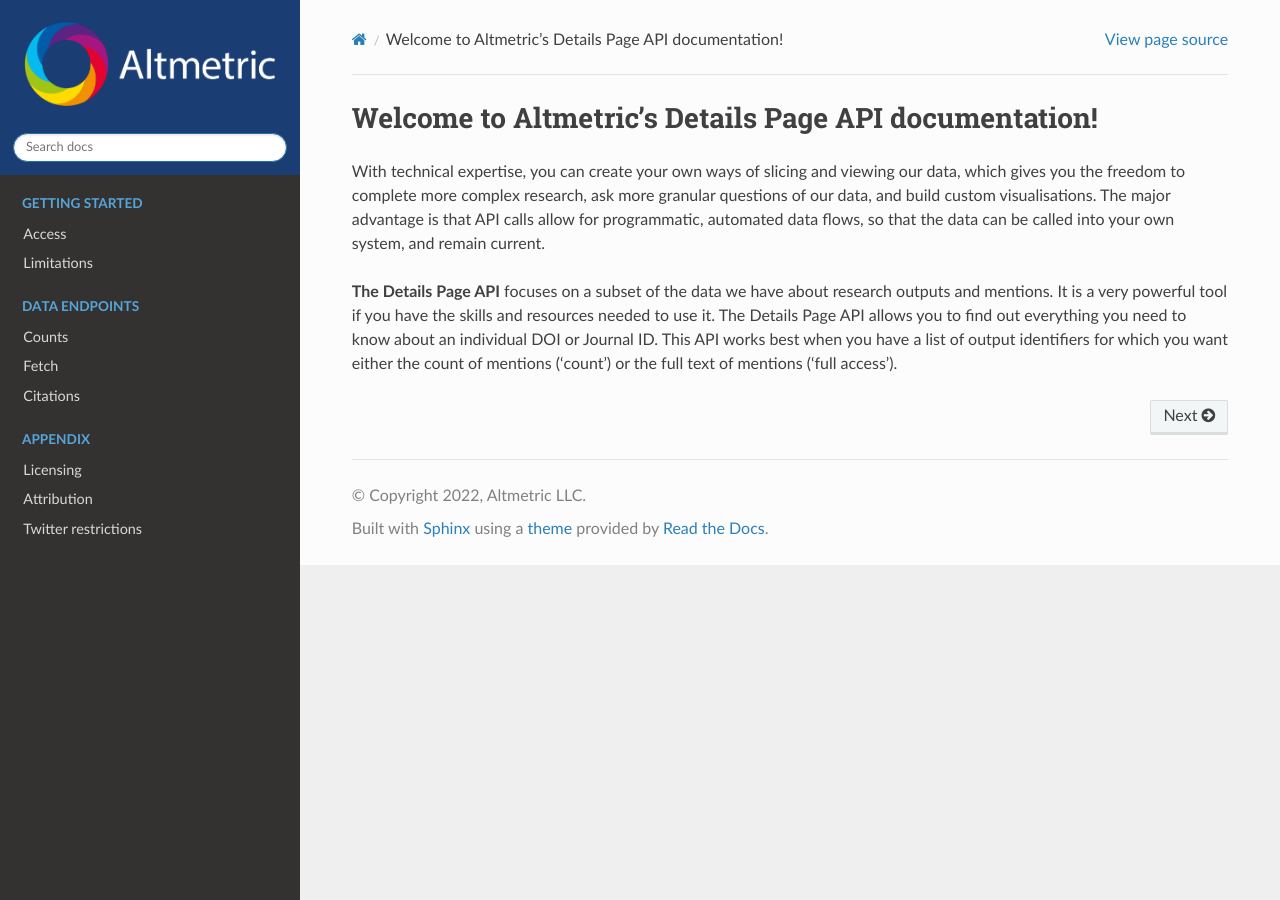
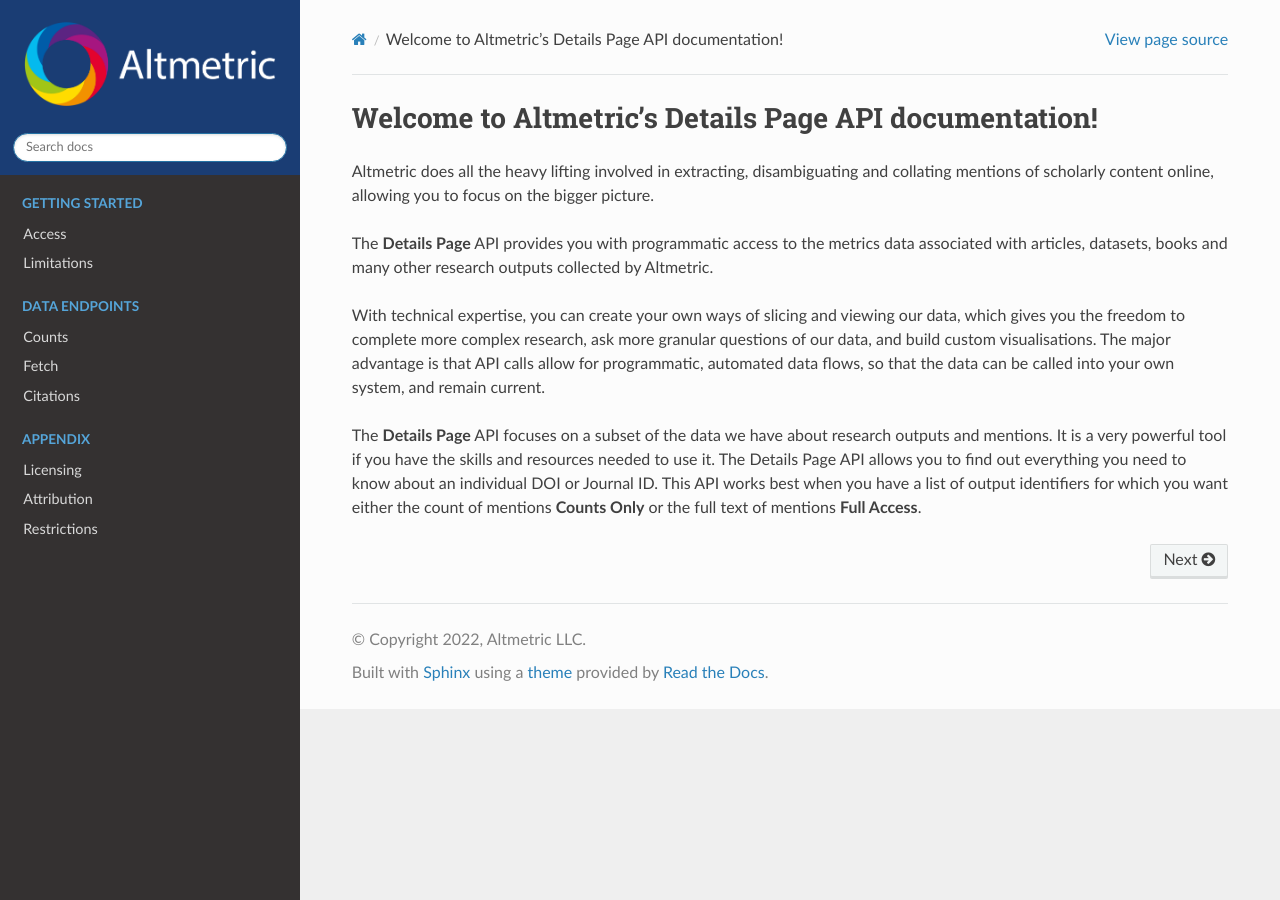
Before and after one commit to mlevans0/altmetric-details-page-api-docs, a Sphinx documentation site: the page built from source/index.rst, in a window 1280 px wide. Built offline with Sphinx 7.4.7 and the Read the Docs theme 2.0.0, drawn with Linux system fonts in a browser that asks for light colours.

Commit message:
Add additional content along with details of news limitations

```diff
--- a/source/data-endpoints-counts.rst
+++ b/source/data-endpoints-counts.rst
@@ -1,6 +1,7 @@
 Counts
 ******
-Fetches a research output by the provided supported unique identifier.
+This endpoint provides information about individual research outputs. For example, you can query this endpoint using a DOI and retrieve the relevant Altmetric data. The API
+is optimized for querying for a single identifier or a strictly defined search.
 
 Request
 =======
--- a/source/index.rst
+++ b/source/index.rst
@@ -1,17 +1,16 @@
-.. Altmetric Documentation documentation master file, created by
-   sphinx-quickstart on Thu Jun  9 10:15:47 2022.
-   You can adapt this file completely to your liking, but it should at least
-   contain the root `toctree` directive.
-
 Welcome to Altmetric's Details Page API documentation!
 ======================================================
+
+Altmetric does all the heavy lifting involved in extracting, disambiguating and collating mentions of scholarly content online, allowing you to focus on the bigger picture.
+
+The **Details Page** API provides you with programmatic access to the metrics data associated with articles, datasets, books and many other research outputs collected by Altmetric.
 
 With technical expertise, you can create your own ways of slicing and viewing our data, which gives you the freedom to complete more complex research, ask more granular questions of our data,
 and build custom visualisations. The major advantage is that API calls allow for programmatic, automated data flows, so that the data can be called into your own system, and remain current.
 
-**The Details Page API** focuses on a subset of the data we have about research outputs and mentions. It is a very powerful tool if you have the skills and resources needed to use it.
+The **Details Page** API focuses on a subset of the data we have about research outputs and mentions. It is a very powerful tool if you have the skills and resources needed to use it.
 The Details Page API allows you to find out everything you need to know about an individual DOI or Journal ID. This API works best when you have a list of output identifiers for
-which you want either the count of mentions ('count') or the full text of mentions ('full access').
+which you want either the count of mentions **Counts Only** or the full text of mentions **Full Access**.
 
 .. toctree::
    :hidden:
@@ -33,4 +32,4 @@
 
    licensing
    attribution
-   twitter-restrictions
+   restrictions
--- a/source/twitter-restrictions.rst
+++ /dev/null
@@ -1,6 +0,0 @@
-Twitter restrictions
-====================
-Due to a contractual agreement that Altmetric has with Twitter, a maximum of 1,500,000 tweet IDs can be retrieved in any rolling 30 day period, if your request returns tweet IDs, please check the X-TweetIDRateLimit-Limit and X-TweetIDRateLimit-Remaining headers to check how close you are to the limit.
-
-.. note::
-    Please ensure that you are compliant with Twitter's `Terms of Service <https://twitter.com/en/tos>`_ and the `Developer Policy <https://developer.twitter.com/en/developer-terms/policy.html>`_ when using Twitter data. For further information about Twitter data usage restrictions, please read this `Knowledgebase article <https://help.altmetric.com/support/solutions/articles/6000242073-twitter-data-available-in-altmetric-s-apis-and-data-exports>`_.
```
Also changed, not shown: source/data-endpoints-fetch.rst (+8 -2 lines), source/getting-started.rst (+12 -10 lines), source/restrictions.rst (added, +23 -0 lines).
